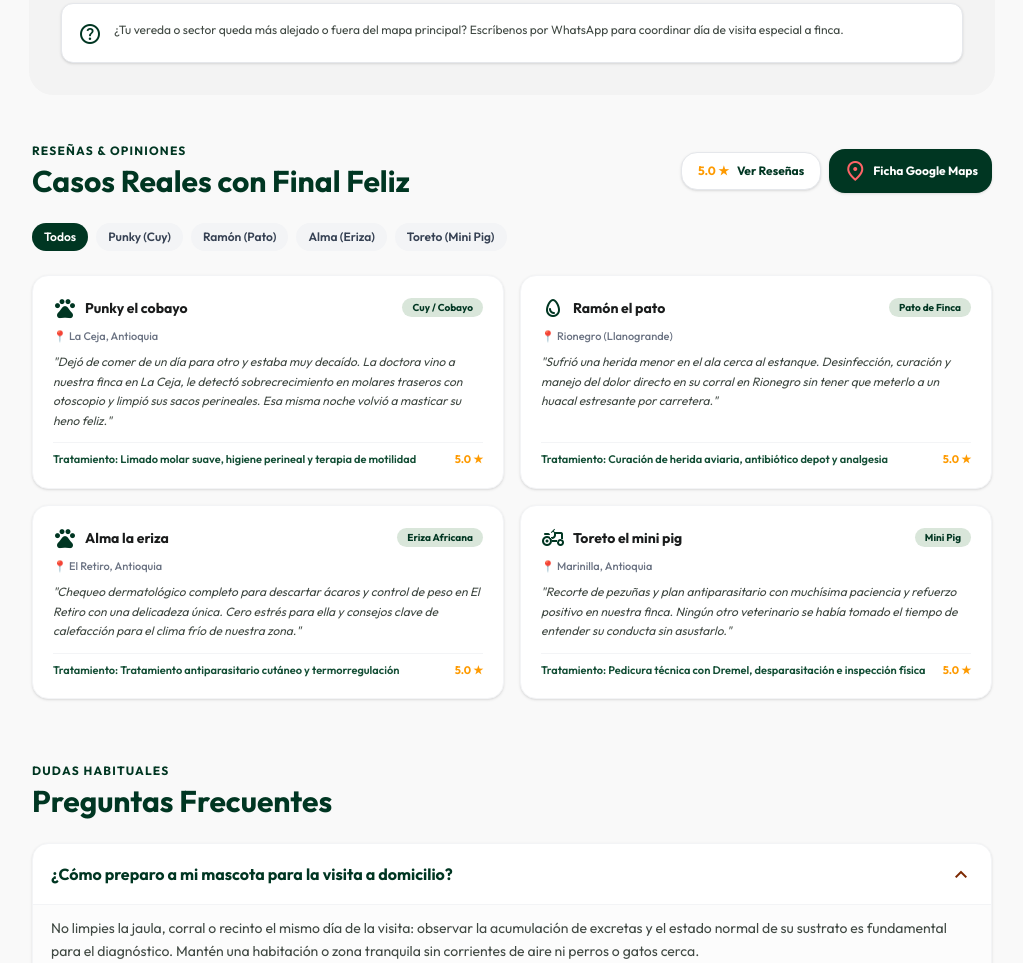
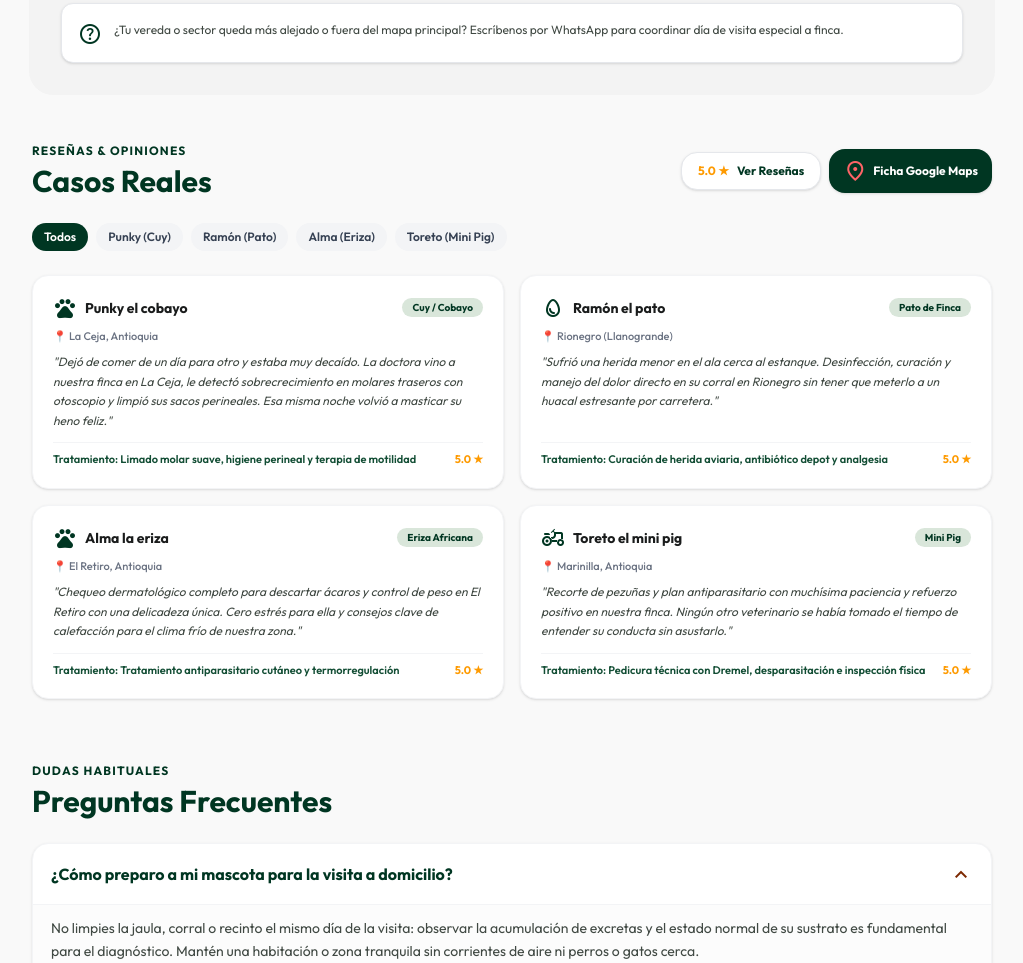
Before and after one commit to pabloriospena/Exotico-Veterinaria-en-casa, an Astro site: page / in a window 1280 px wide. Shown: the part 4512-5475 px from the top of the page, without its empty margins (128-1151 px from the left). Built offline with nearby package versions, Linux system fonts and the light colour scheme; Astro itself is replaced by a stand-in of ours; no server answers.

Commit message:
mejorita

```diff
--- a/src/components/TestimonialsSection.tsx
+++ b/src/components/TestimonialsSection.tsx
@@ -41,7 +41,7 @@ export const TestimonialsSection: React.FC<TestimonialsSectionProps> = ({
             Reseñas & Opiniones
           </span>
           <h2 className="text-2xl md:text-3xl font-bold text-[#003622]">
-            Casos Reales con Final Feliz
+            Casos Reales
           </h2>
         </div>
 
```
